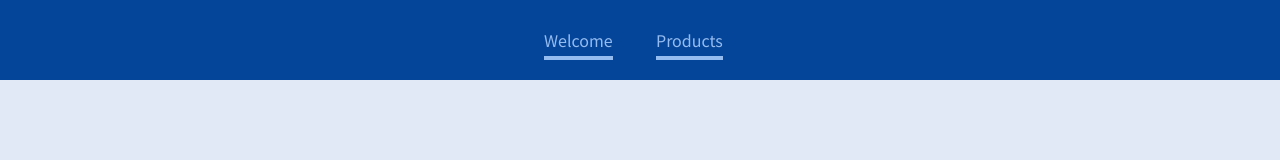
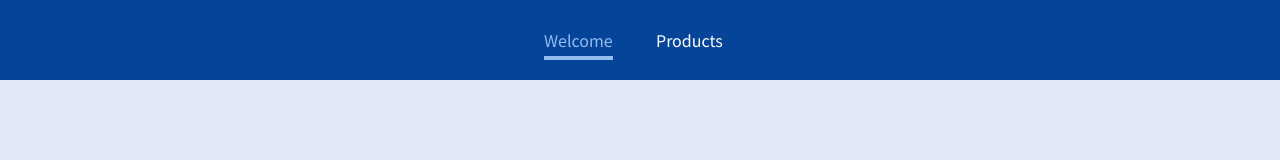
Before and after one commit to sioksohn/react-router-dom-v6-practice, a JavaScript app: page /welcome in a window 1280 px wide. Shown: the top 160 px of the page. Built offline with nearby package versions, Linux system fonts and the light colour scheme.

Commit message:
Change NavLink className

```diff
--- a/src/components/MainHeader.js
+++ b/src/components/MainHeader.js
@@ -16,7 +16,10 @@ const MainHeader = () => {
             </NavLink>
           </li>
           <li>
-            <NavLink className={classes.active} to="/products">
+            <NavLink
+              className={(navData) => (navData.isActive ? classes.active : "")}
+              to="/products"
+            >
               Products
             </NavLink>
           </li>
```
